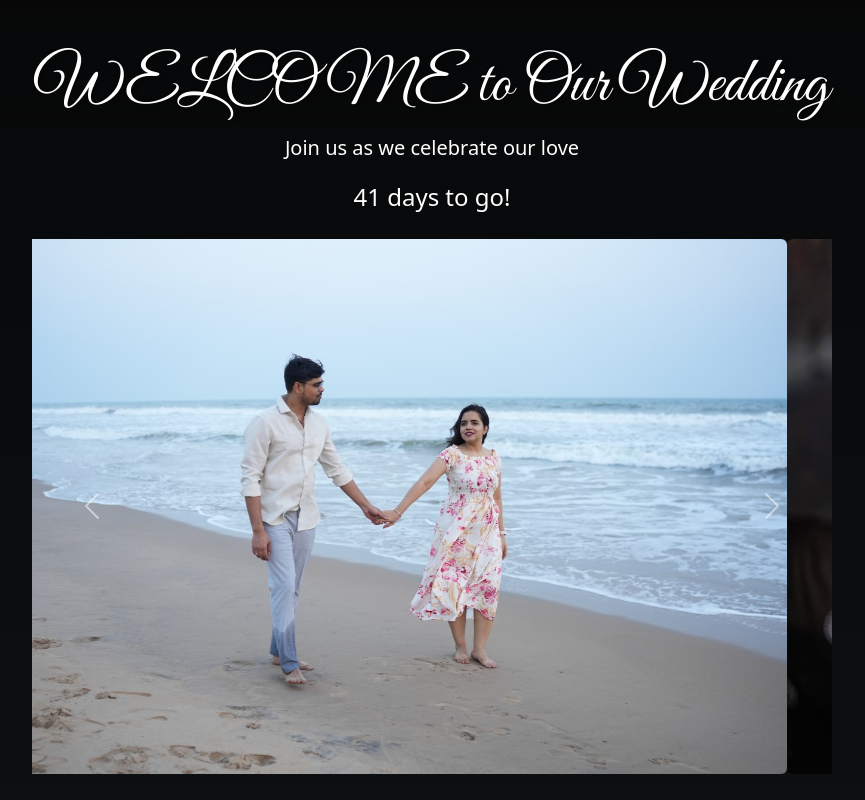
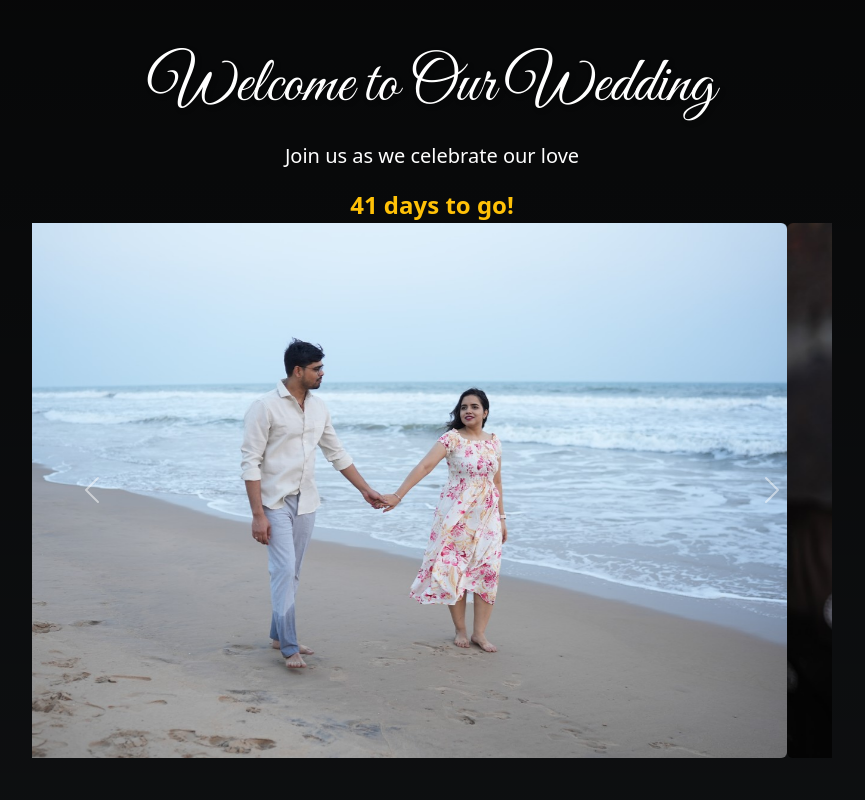
Before and after one commit to pragyan7/wedding-website, a plain HTML site: page index.html in a window 1280 px wide. Shown: the top 800 px of the page, without its empty margins (208-1073 px from the left). Drawn offline with nearby package versions, Linux system fonts and the light colour scheme.

Commit message:
Update index.html

```diff
--- a/index.html
+++ b/index.html
@@ -17,10 +17,11 @@
     <!-- Bootstrap JS (Optional, for interactive features) -->
     <script src="https://cdn.jsdelivr.net/npm/bootstrap@5.3.3/dist/js/bootstrap.bundle.min.js" integrity="sha384-YvpcrYf0tY3lHB60NNkmXc5s9fDVZLESaAA55NDzOxhy9GkcIdslK1eN7N6jIeHz" crossorigin="anonymous"></script>
 
+
     <header class="bg-dark text-white text-center py-5">
-    <h1 class="display-3" style="font-family: 'Great Vibes', cursive;">WELCOME to Our Wedding</h1>
-    <p class="lead">Join us as we celebrate our love</p>
-    <div id="countdown" class="fs-4 mb-4"></div>
+    <h1 class="display-3" style="font-family: 'Great Vibes', cursive;">Welcome to Our Wedding</h1>
+    <p class="lead mt-3">Join us as we celebrate our love</p>
+    <div id="countdown" class="fs-4 fw-bold text-warning"></div>
 
     <!-- Bootstrap Carousel -->
     <div id="weddingCarousel" class="carousel slide mx-auto" data-bs-ride="carousel" style="max-width: 800px;">
```
